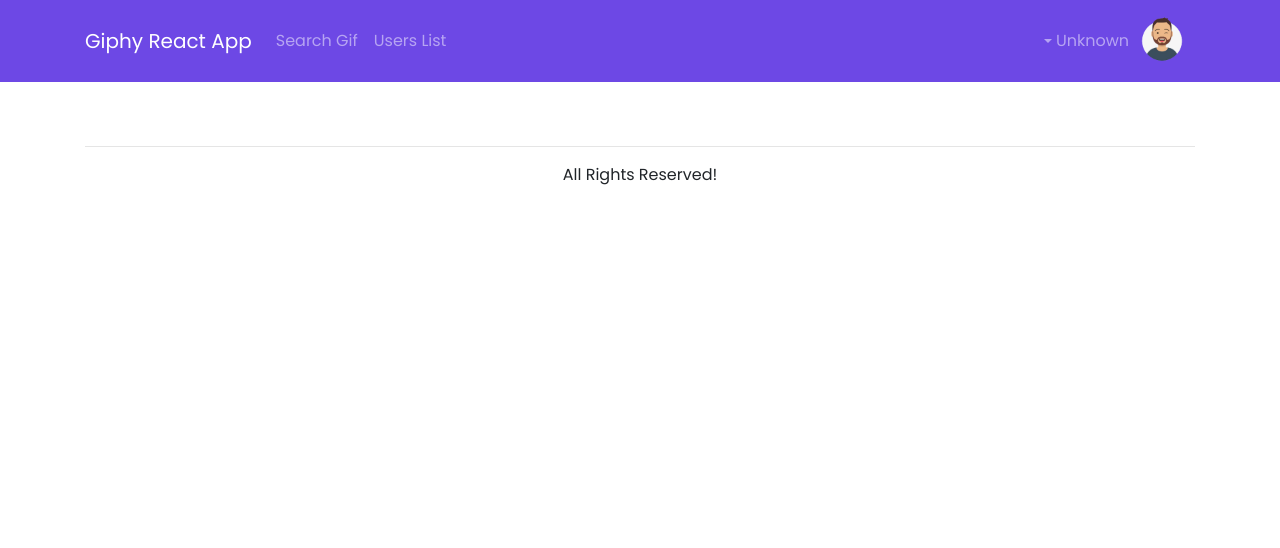
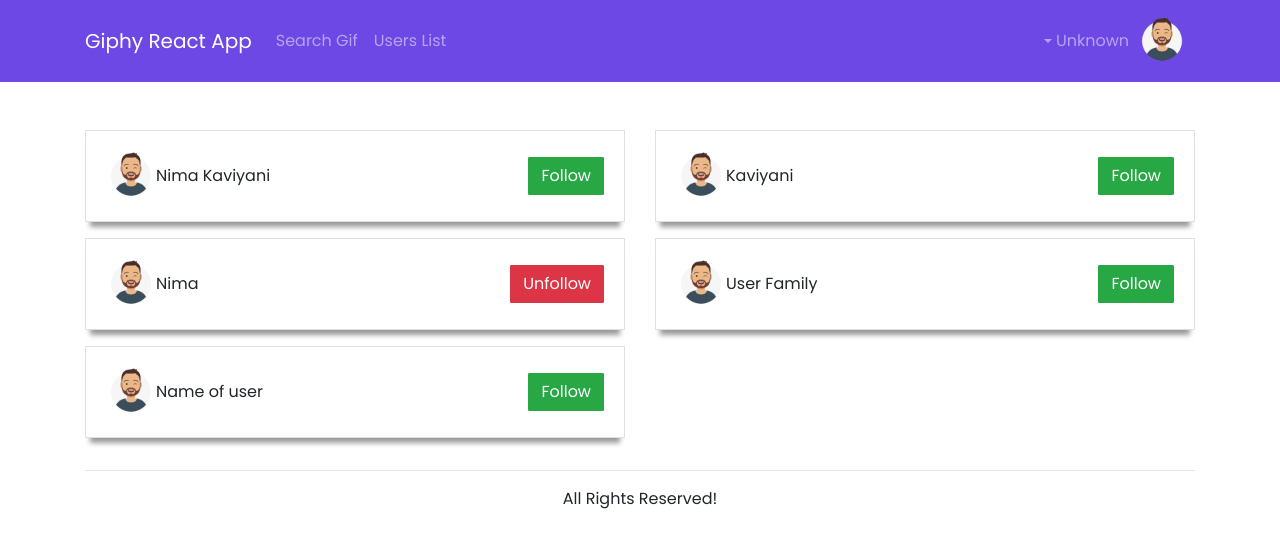
Before and after one commit to NimaKaviyani/react-giphy-trending-search-firebase-auth, a React (Create React App) app: page /user-list in a window 1280 px wide. Shown: the top 548 px of the page. Built offline with nearby package versions, Linux system fonts and the light colour scheme.

Commit message:
added user list

```diff
--- a/src/assets/app.scss
+++ b/src/assets/app.scss
@@ -164,3 +164,16 @@ body {
 .pointer {
     cursor: pointer;
 }
+/* User List */
+.user {
+    img {
+        width: 50px;
+        height: 50px;
+        border-radius: 50%;
+    }
+}
+.user-list {
+    .card {
+        box-shadow: 0 10px 5px -5px rgba(0, 0, 0, 0.4);
+    }
+}
--- a/src/containers/UsersList.js
+++ b/src/containers/UsersList.js
@@ -1,11 +1,212 @@
 import React, {Component} from 'react';
+import {Button, Card, Col, Modal, Row} from 'react-bootstrap';
 import AuthLayout from '../layout/AuthLayout';
+import avatar from '../assets/img/avatar.png';
+import cover from '../assets/img/cover.jpg';
 
 class UsersList extends Component {
+    state = {
+        userList: [
+            {
+                id: 1,
+                name: 'Nima Kaviyani',
+                avatar: avatar,
+                isFollowed: false,
+                age: 31,
+                email: 'nima.kaviyani@gmail.com',
+                skype: '+1 222 654646',
+                about: 'Lorem ipsum dolor sit amet, consectetur adipisicing elit. A adipisci alias aliquid corporis, cupiditate dolore, eaque labore optio praesentium quibusdam ullam voluptas voluptatum. Aut consequatur et ipsam nisi sit vel.',
+                coverImg: cover,
+                avatarImg: avatar,
+            },
+            {
+                id: 2,
+                name: 'Kaviyani',
+                avatar: avatar,
+                isFollowed: false,
+                age: 30,
+                email: 'kaviyani@gmail.com',
+                skype: '+98 912 3456789',
+                about: 'Lorem ipsum dolor sit amet, consectetur adipisicing elit. A adipisci alias aliquid corporis, cupiditate dolore, eaque labore optio praesentium quibusdam ullam voluptas voluptatum. Aut consequatur et ipsam nisi sit vel.',
+                coverImg: cover,
+                avatarImg: avatar,
+            },
+            {
+                id: 3,
+                name: 'Nima',
+                avatar: avatar,
+                isFollowed: true,
+                age: 29,
+                email: 'nima@kaviyani.com',
+                skype: '+1 123 987654',
+                about: 'Lorem ipsum dolor sit amet, consectetur adipisicing elit. A adipisci alias aliquid corporis, cupiditate dolore, eaque labore optio praesentium quibusdam ullam voluptas voluptatum. Aut consequatur et ipsam nisi sit vel.',
+                coverImg: cover,
+                avatarImg: avatar,
+            },
+            {
+                id: 4,
+                name: 'User Family',
+                avatar: avatar,
+                isFollowed: false,
+                age: 28,
+                email: 'email@exmaple.com',
+                skype: '+1 333 111111',
+                about: 'Lorem ipsum dolor sit amet, consectetur adipisicing elit. A adipisci alias aliquid corporis, cupiditate dolore, eaque labore optio praesentium quibusdam ullam voluptas voluptatum. Aut consequatur et ipsam nisi sit vel.',
+                coverImg: cover,
+                avatarImg: avatar,
+            },
+            {
+                id: 5,
+                name: 'Name of user',
+                avatar: avatar,
+                isFollowed: false,
+                age: 27,
+                email: 'name.user@gmail.com',
+                skype: '+1 222 000000',
+                about: 'Lorem ipsum dolor sit amet, consectetur adipisicing elit. A adipisci alias aliquid corporis, cupiditate dolore, eaque labore optio praesentium quibusdam ullam voluptas voluptatum. Aut consequatur et ipsam nisi sit vel.',
+                coverImg: cover,
+                avatarImg: avatar,
+            },
+        ],
+        selectedUser: {
+            id: undefined,
+            name: undefined,
+            avatar: undefined,
+            isFollowed: undefined,
+            age: undefined,
+            email: undefined,
+            skype: undefined,
+            about: undefined,
+            coverImg: undefined,
+            avatarImg: undefined,
+        },
+        show: false,
+    };
+
+    handleShowDetail = (id) => {
+        let userList = this.state.userList;
+        let thisUser = userList.filter(item => item.id === id);
+        this.setState({
+            selectedUser: {
+                id: thisUser[0].id,
+                name: thisUser[0].name,
+                avatar: thisUser[0].avatar,
+                isFollowed: thisUser[0].isFollowed,
+                age: thisUser[0].age,
+                email: thisUser[0].email,
+                skype: thisUser[0].skype,
+                about: thisUser[0].about,
+                coverImg: thisUser[0].coverImg,
+                avatarImg: thisUser[0].avatarImg,
+            },
+        }, () => {
+            this.handleShow();
+        });
+    };
+
+    handleFollow = (e, id, isFollowed) => {
+        e.stopPropagation();
+        let userList = this.state.userList;
+        let thisUser = userList.filter(item => item.id === id);
+        userList[userList.indexOf(thisUser[0])].isFollowed = !isFollowed;
+        this.setState({
+            userList,
+        });
+    };
+
+    handleShow = () => {
+        this.setState(prevState => ({
+            show: !prevState.show,
+        }));
+    };
+
     render() {
+        const {userList, selectedUser, show} = this.state;
         return (
             <AuthLayout>
-
+                <Row className="user-list">
+                    {userList.map(item => (
+                        <Col
+                            lg={6}
+                            key={'user-' + item.id}
+                            className="mb-3"
+                        >
+                            <Card
+                                className="pointer"
+                                onClick={() => {
+                                    this.handleShowDetail(item.id);
+                                }}
+                            >
+                                <Card.Body>
+                                    <div
+                                        className="d-flex align-items-center user"
+                                    >
+                                        <img
+                                            src={item.avatar}
+                                            alt="Avatar"
+                                        />
+                                        {item.name}
+                                        <Button
+                                            className="ml-auto"
+                                            variant={item.isFollowed ? 'danger' : 'success'}
+                                            onClick={(e) => {
+                                                this.handleFollow(e, item.id, item.isFollowed);
+                                            }}
+                                        >{item.isFollowed ? 'Unfollow' : 'Follow'}</Button>
+                                    </div>
+                                </Card.Body>
+                            </Card>
+                        </Col>
+                    ))}
+                </Row>
+                <Modal
+                    size="lg"
+                    aria-labelledby="contained-modal-title-center"
+                    centered
+                    show={show}
+                    onHide={this.handleShow}
+                    animation={false}
+                >
+                    <Modal.Header closeButton>
+                        <Modal.Title id="contained-modal-title-center">
+                            {selectedUser.name} Profile Detail
+                        </Modal.Title>
+                    </Modal.Header>
+                    <Modal.Body>
+                        <Row className="detail-wrapper">
+                            <Col
+                                lg={12}
+                            >
+                                <h4 className="mb-4">
+                                    Information
+                                </h4>
+                                <ul className="detail-list">
+                                    <li><b>Name:</b> {selectedUser.name}</li>
+                                    <li><b>Age:</b> {selectedUser.age}</li>
+                                    <li><b>Email:</b> {selectedUser.email}</li>
+                                    <li><b>Skype:</b> {selectedUser.skype}</li>
+                                </ul>
+                            </Col>
+                            <Col>
+                                <hr />
+                            </Col>
+                            <Col
+                                lg={12}
+                            >
+                                <h4 className="mb-4">
+                                    About
+                                </h4>
+                                <p>{selectedUser.about}</p>
+                            </Col>
+                        </Row>
+                    </Modal.Body>
+                    <Modal.Footer>
+                        <Button
+                            type="button"
+                            onClick={this.handleShow}
+                        >Close</Button>
+                    </Modal.Footer>
+                </Modal>
             </AuthLayout>
         );
     }
```
